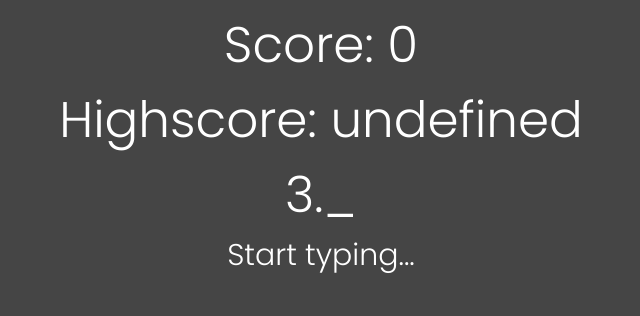
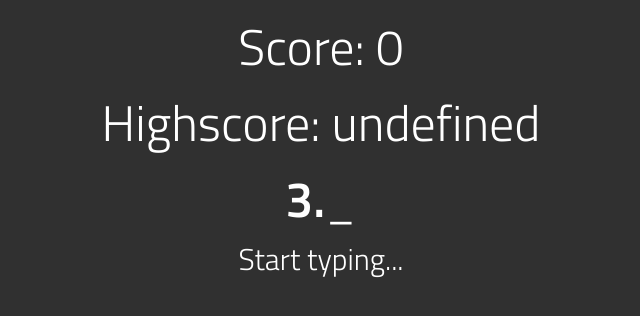
Before and after one commit to TrueSunGaming/learn-pi, a plain HTML site: page index.html in a window 1280 px wide. Shown: the whole page, without its empty margins (319-959 px from the left). Drawn offline with Linux system fonts and the light colour scheme.

Commit message:
change font and color

```diff
--- a/index.html
+++ b/index.html
@@ -4,14 +4,14 @@
     <meta charset="UTF-8">
     <meta http-equiv="X-UA-Compatible" content="IE=edge">
     <meta name="viewport" content="width=device-width, initial-scale=1.0">
-    <title>π</title>
+    <title>Learn π</title>
     <style>
-        @import url('https://fonts.googleapis.com/css2?family=Poppins:wght@300&display=swap');
+        @import url('https://fonts.googleapis.com/css2?family=Titillium+Web:wght@300;600&display=swap');
 
         html, body {
             text-align: center;
             color: white;
-            background-color: #454545;
+            background-color: #303030;
         }
 
         #starttext {
@@ -20,11 +20,12 @@
 
         #digits, #last {
             word-wrap: break-word;
+            font-weight: bold;
         }
 
         p {
             display: inline;
-            font-family: Poppins;
+            font-family: "Titillium Web";
             font-size: 50px;
         }
     </style>
```
